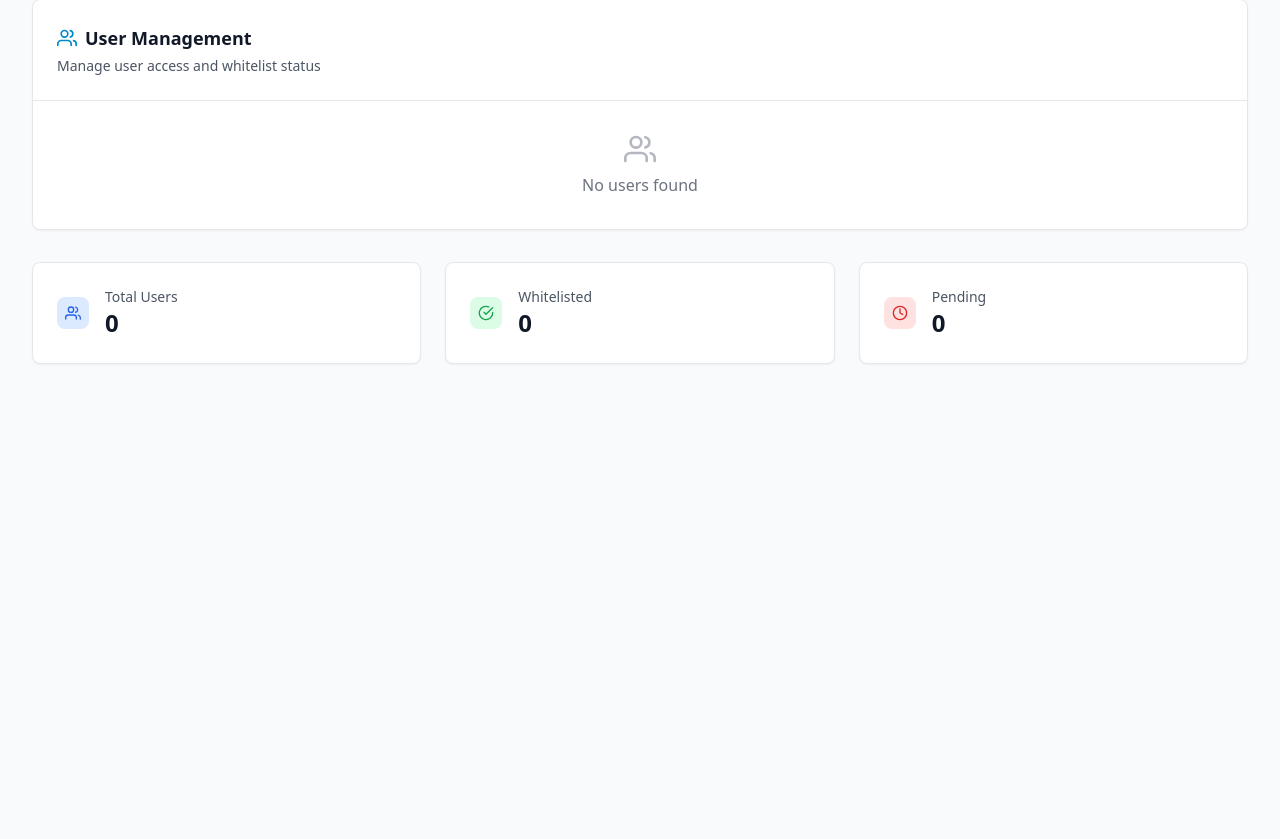
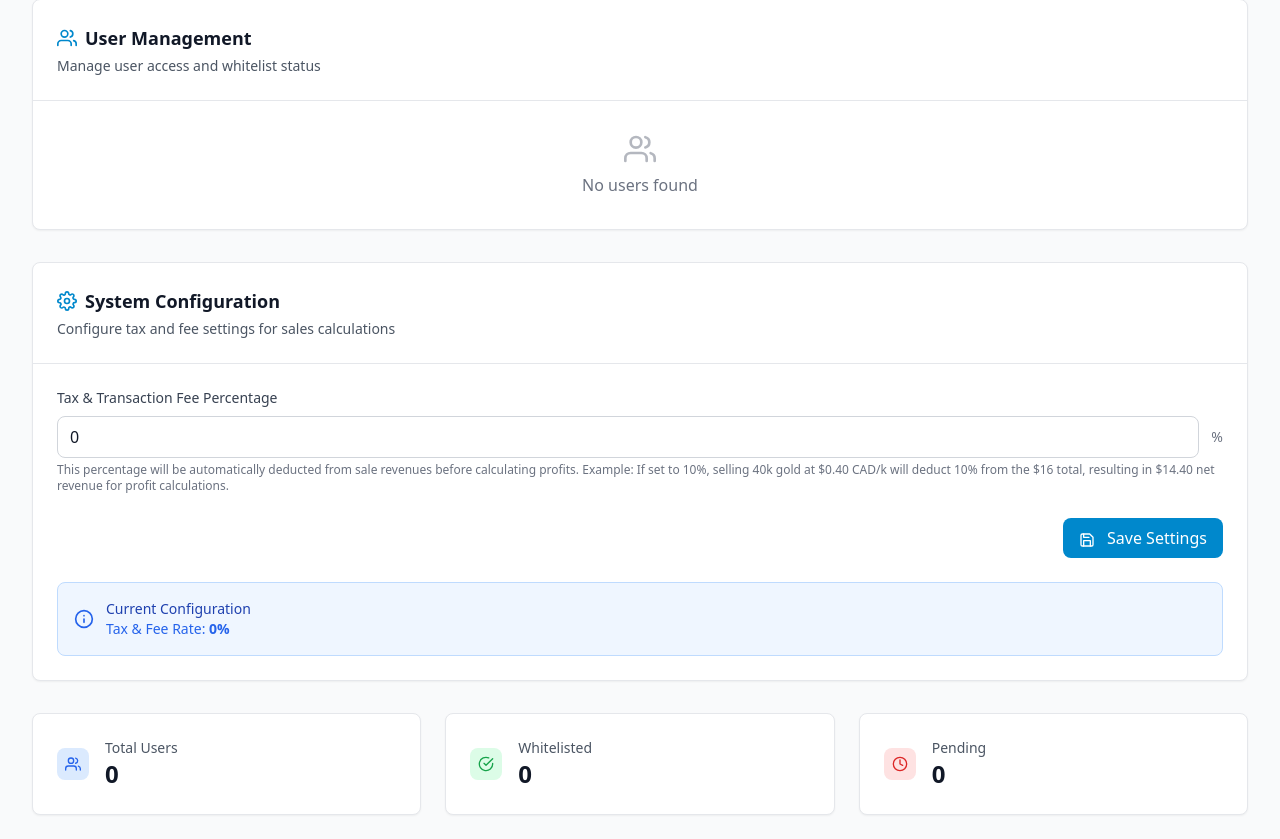
Before and after one commit to dumbCodesOnly/FoundersV0.01, a Flask app: template templates/admin.html in a window 1280 px wide. Shown: the part 133-972 px from the top of the page. Before the commit the page ends 497 px from the top, so only its background shows below. Run offline with Flask 3, Linux system fonts and the light colour scheme; the template is opened without the code that fills it, so the values that code supplies are empty; some libraries are stand-ins or nearby versions.

Commit message:
Add system settings to automatically deduct sales tax and transaction fees
Implements a new `Settings` model for storing system-wide configurations, including a `tax_fee_percentage`. The `sale` route and template are updated to calculate and display gross, tax/fee, and net revenue dynamically. An admin interface is added to manage these settings.

Replit-Commit-Author: Agent
Replit-Commit-Session-Id: 53a1938d-f043-413b-9036-14bc630d02b0
Replit-Commit-Checkpoint-Type: full_checkpoint
Replit-Commit-Screenshot-Url: https://storage.googleapis.com/screenshot-production-us-central1/3b58262c-18b8-443a-936b-bed677dd521d/53a1938d-f043-413b-9036-14bc630d02b0/Fkh1YE5

```diff
--- a/api/routes.py
+++ b/api/routes.py
@@ -4,7 +4,7 @@ import json
 import logging
 import traceback
 from .app import app, db
-from .models import User, Purchase, Sale, ExchangeRate
+from .models import User, Purchase, Sale, ExchangeRate, Settings
 from .utils import get_exchange_rates, calculate_inventory_and_profit, convert_currency
 
 # Configure route logging
@@ -273,19 +273,25 @@ def sale():
                 return render_template('sale.html', user=user, available_inventory=available_inventory, today=date.today().isoformat())
 
             sale_date = datetime.strptime(date_str, '%Y-%m-%d').date()
-            total_revenue = gold_amount_k * unit_price  # Calculate total revenue based on k amount and price per 1k tokens
+            gross_revenue = gold_amount_k * unit_price  # Calculate gross revenue based on k amount and price per 1k tokens
+
+            # Apply tax/fee deduction
+            tax_fee_setting = Settings.get_value('tax_fee_percentage', '0')
+            tax_fee_percentage = float(tax_fee_setting) if tax_fee_setting else 0.0
+            tax_fee_amount = gross_revenue * (tax_fee_percentage / 100)
+            net_revenue = gross_revenue - tax_fee_amount
 
             sale = Sale()
             sale.gold_amount = gold_amount  # Store as total gold tokens
             sale.unit_price = unit_price  # Store as price per 1000 tokens
-            sale.total_revenue = total_revenue
+            sale.total_revenue = net_revenue  # Store net revenue after tax/fee deduction
             sale.date = sale_date
             sale.created_by = user.id
 
             db.session.add(sale)
             db.session.commit()
 
-            flash(f'Sale recorded: {gold_amount_k}k WoW gold for ${total_revenue:.2f} CAD', 'success')
+            flash(f'Sale recorded: {gold_amount_k}k WoW gold for ${net_revenue:.2f} CAD (net after {tax_fee_percentage}% tax/fees)', 'success')
             return redirect(url_for('dashboard'))
 
         except ValueError as e:
@@ -295,7 +301,11 @@ def sale():
             flash('Error recording sale', 'error')
             db.session.rollback()
 
-    return render_template('sale.html', user=user, available_inventory=available_inventory, today=date.today().isoformat())
+    # Get current tax/fee percentage setting for frontend calculation
+    tax_fee_setting = Settings.get_value('tax_fee_percentage', '0')
+    tax_fee_percentage = float(tax_fee_setting) if tax_fee_setting else 0.0
+
+    return render_template('sale.html', user=user, available_inventory=available_inventory, today=date.today().isoformat(), tax_fee_percentage=tax_fee_percentage)
 
 @app.route('/admin')
 def admin():
@@ -307,7 +317,11 @@ def admin():
     user = User.query.get(session['user_id'])
     users = User.query.all()
 
-    return render_template('admin.html', user=user, users=users)
+    # Get current tax/fee percentage setting
+    tax_fee_setting = Settings.get_value('tax_fee_percentage', '0')
+    tax_fee_percentage = float(tax_fee_setting) if tax_fee_setting else 0.0
+
+    return render_template('admin.html', user=user, users=users, tax_fee_percentage=tax_fee_percentage)
 
 @app.route('/admin/whitelist/<int:user_id>/<action>')
 def toggle_whitelist(user_id, action):
@@ -409,6 +423,41 @@ def reset_transactions():
 
     return redirect(url_for('admin'))
 
+@app.route('/admin/update-settings', methods=['POST'])
+def update_settings():
+    """Bot owner only - Update system configuration settings"""
+    # Only allow actual bot owner to update settings
+    if 'telegram_id' not in session or session.get('telegram_id') != app.config['BOT_OWNER_ID']:
+        flash('Bot owner access required', 'error')
+        return redirect(url_for('dashboard'))
+
+    try:
+        tax_fee_percentage = float(request.form.get('tax_fee_percentage', 0))
+
+        # Validate percentage range
+        if tax_fee_percentage < 0 or tax_fee_percentage > 50:
+            flash('Tax/fee percentage must be between 0% and 50%', 'error')
+            return redirect(url_for('admin'))
+
+        # Update the setting
+        Settings.set_value(
+            key='tax_fee_percentage',
+            value=tax_fee_percentage,
+            description='Percentage of tax and transaction fees deducted from sales revenue',
+            user_id=session['user_id']
+        )
+
+        logging.info(f"Tax/fee percentage updated to {tax_fee_percentage}% by bot owner: {session.get('telegram_id')}")
+        flash(f'Tax & fee percentage updated to {tax_fee_percentage}%', 'success')
+
+    except ValueError:
+        flash('Invalid tax/fee percentage value', 'error')
+    except Exception as e:
+        logging.error(f"Settings update failed: {e}")
+        flash('Failed to update settings. Please check logs for details.', 'error')
+
+    return redirect(url_for('admin'))
+
 @app.route('/api/exchange-rates')
 def api_exchange_rates():
     """API endpoint for live exchange rates"""
--- a/templates/admin.html
+++ b/templates/admin.html
@@ -147,6 +147,72 @@
                 <p>No users found</p>
             </div>
             {% endif %}
+        </div>
+    </div>
+
+    <!-- System Configuration -->
+    <div class="mt-8">
+        <div class="bg-white dark:bg-gray-800 rounded-lg shadow-sm border border-gray-200 dark:border-gray-700">
+            <div class="p-6 border-b border-gray-200 dark:border-gray-700">
+                <h2 class="text-lg font-semibold flex items-center">
+                    <i data-feather="settings" class="w-5 h-5 mr-2 text-telegram-blue"></i>
+                    System Configuration
+                </h2>
+                <p class="text-sm text-gray-600 dark:text-gray-400 mt-1">Configure tax and fee settings for sales calculations</p>
+            </div>
+
+            <div class="p-6">
+                <form method="post" action="{{ url_for('update_settings') }}" class="space-y-6">
+                    <!-- Tax/Fee Percentage -->
+                    <div>
+                        <label for="tax_fee_percentage" class="block text-sm font-medium text-gray-700 dark:text-gray-300 mb-2">
+                            Tax & Transaction Fee Percentage
+                        </label>
+                        <div class="flex items-center space-x-3">
+                            <input type="number"
+                                   id="tax_fee_percentage"
+                                   name="tax_fee_percentage"
+                                   step="0.1"
+                                   min="0"
+                                   max="50"
+                                   value="{{ tax_fee_percentage or 0 }}"
+                                   class="flex-1 px-3 py-2 border border-gray-300 dark:border-gray-600 rounded-lg focus:ring-2 focus:ring-telegram-blue focus:border-transparent bg-white dark:bg-gray-700 text-gray-900 dark:text-gray-100"
+                                   placeholder="10.0">
+                            <span class="text-sm text-gray-500 dark:text-gray-400">%</span>
+                        </div>
+                        <p class="text-xs text-gray-500 dark:text-gray-400 mt-1">
+                            This percentage will be automatically deducted from sale revenues before calculating profits.
+                            Example: If set to 10%, selling 40k gold at $0.40 CAD/k will deduct 10% from the $16 total,
+                            resulting in $14.40 net revenue for profit calculations.
+                        </p>
+                    </div>
+
+                    <!-- Save Button -->
+                    <div class="flex justify-end">
+                        <button type="submit"
+                                class="bg-telegram-blue text-white px-4 py-2 rounded-lg hover:bg-blue-600 focus:ring-2 focus:ring-blue-500 focus:ring-offset-2 font-medium">
+                            <i data-feather="save" class="w-4 h-4 mr-2 inline"></i>
+                            Save Settings
+                        </button>
+                    </div>
+                </form>
+
+                <!-- Current Setting Display -->
+                <div class="mt-6 bg-blue-50 dark:bg-blue-900/20 border border-blue-200 dark:border-blue-800 rounded-lg p-4">
+                    <div class="flex items-center">
+                        <i data-feather="info" class="w-5 h-5 text-blue-600 dark:text-blue-400 mr-3"></i>
+                        <div>
+                            <p class="text-sm font-medium text-blue-800 dark:text-blue-200">Current Configuration</p>
+                            <p class="text-sm text-blue-600 dark:text-blue-300">
+                                Tax & Fee Rate: <strong>{{ tax_fee_percentage or 0 }}%</strong>
+                                {% if tax_fee_percentage and tax_fee_percentage > 0 %}
+                                | Example: $100 sale → ${{ '%.2f'|format(100 - (100 * (tax_fee_percentage or 0) / 100)) }} net revenue
+                                {% endif %}
+                            </p>
+                        </div>
+                    </div>
+                </div>
+            </div>
         </div>
     </div>
 
```
Also changed, not shown: api/models.py (+51 -0 lines), templates/sale.html (+32 -10 lines).
